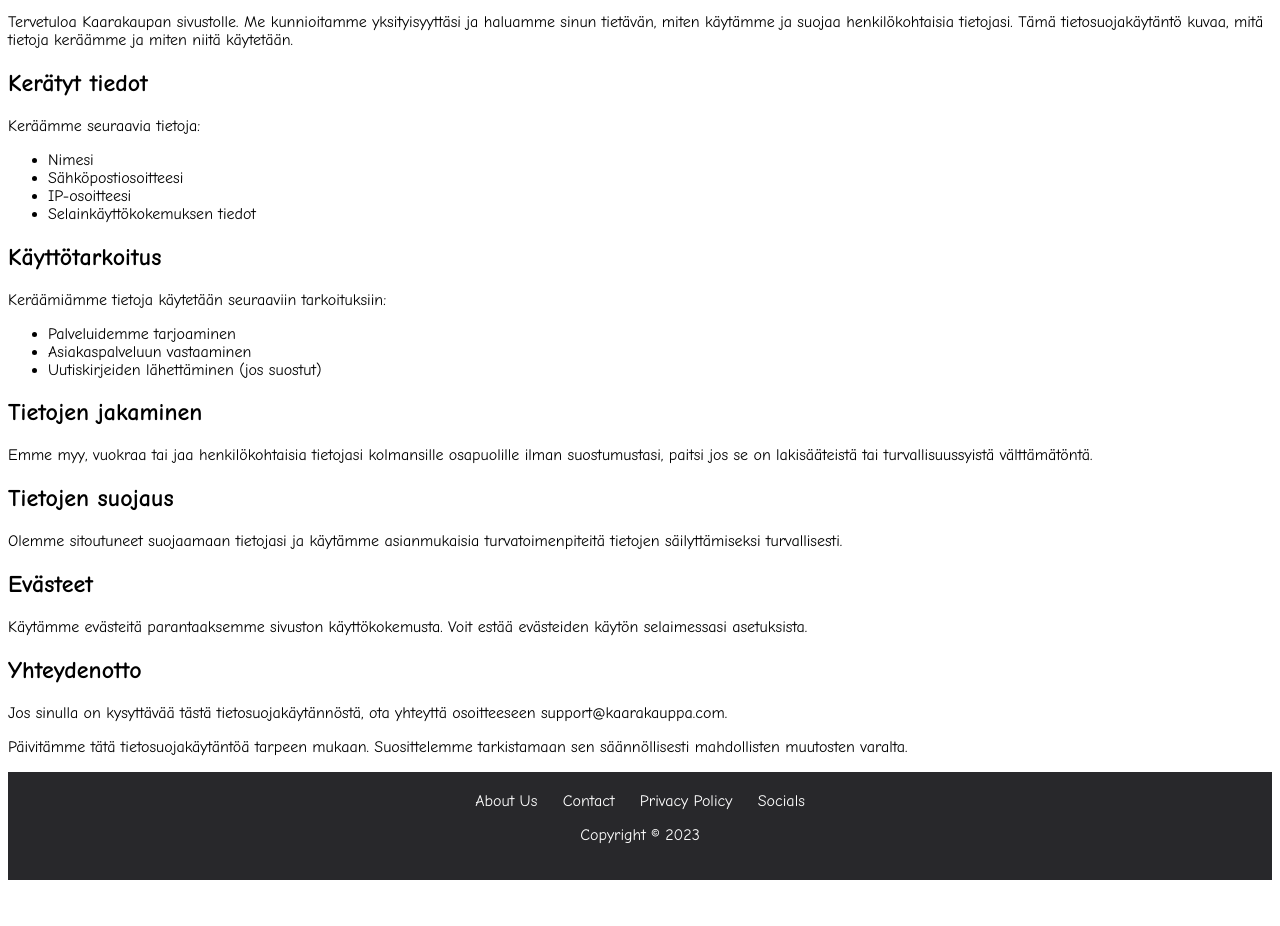
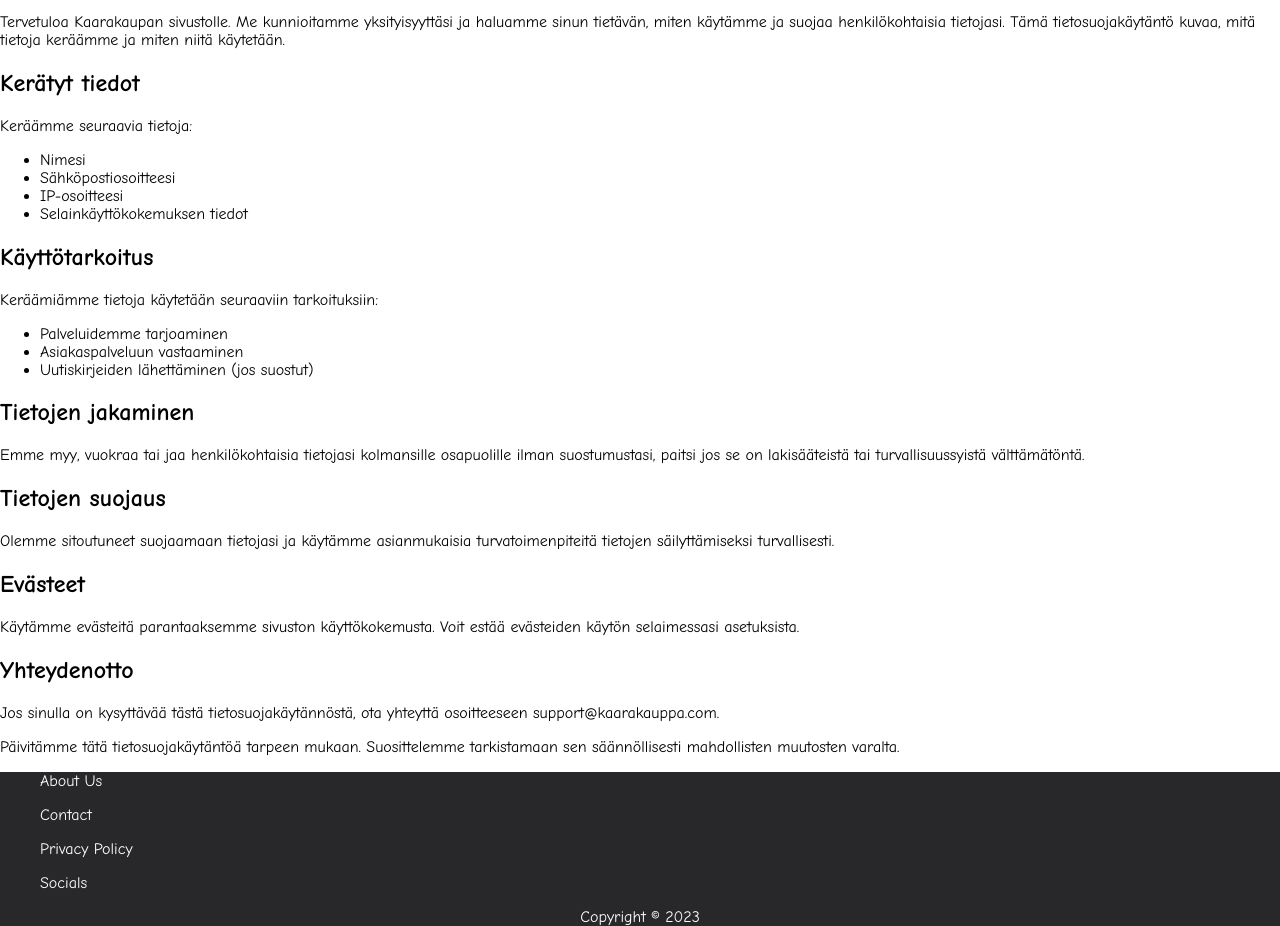
Before and after one commit to mikosavolainen/Carcompany, a plain HTML site: page privacy-policy.html in a window 1280 px wide. Shown: the part 101-1027 px from the top of the page. Before the commit the page ends 989 px from the top, so only its background shows below. Drawn offline with Linux system fonts and the light colour scheme.

Commit message:
update v.2.4

```diff
--- a/desktop5.css
+++ b/desktop5.css
@@ -1,40 +1,32 @@
+body{
+    margin: 0;
+}
 .desktop5{
 
     color: rgb(0, 0, 0);
     font-family: 'Comic Sans MS', cursive;
 }
 
-fooaaaater{
-    width: 100%;
-    height: 10vw;
-    flex-shrink: 0;
-
-
-    color: #FFF;
-    font-family: 'Comic Sans MS', cursive;
-    font-size: 15px;
-    font-style: normal;
-    font-weight: 400;
-    line-height: normal;
-    background-color: #28282B;
-
-}
-
 footer {
     background-color: #28282B;
     color: #fff;
-    padding: 20px;
-    text-align: center;
     font-family: 'Comic Sans MS', cursive;
+    width: 100%;
 }
 
 footer a {
     color: #fff;
     text-decoration: none;
-    margin: 0 10px;
+
+}
+.footer_copy, .footer_info{
+    flex: 1;
+    text-align: center;
+}
+.footer_info{
+    text-align: left;
 }
 
-.footer_info{
-
-
+.footer_copy{
+    text-align: center;
 }
--- a/privacy-policy.html
+++ b/privacy-policy.html
@@ -45,15 +45,13 @@
 </div>
 <footer>
     <div class="footer_info">
-        <a href='#'>About Us</a>
-        <a href='#'>Contact</a>
-        <a href='/privacy-policy.html'>Privacy Policy</a>
-        <a>Socials</a>
+        <ol><a href='/aboutus.html'>About Us</a></ol>
+        <ol><a href='/contact.html'>Contact</a></ol>
+        <ol><a href='/privacy-policy.html'>Privacy Policy</a></ol>
+        <ol><a href='/socials.html'>Socials</a></ol>
     </div>
 
-    <div>
-        <p>Copyright &copy; 2023</p>
-    </div>
+    <div class="footer_copy">Copyright &copy; 2023</div>
 
 </footer>
 </body>
```
Also changed, not shown: desktop5.html (+6 -9 lines).
